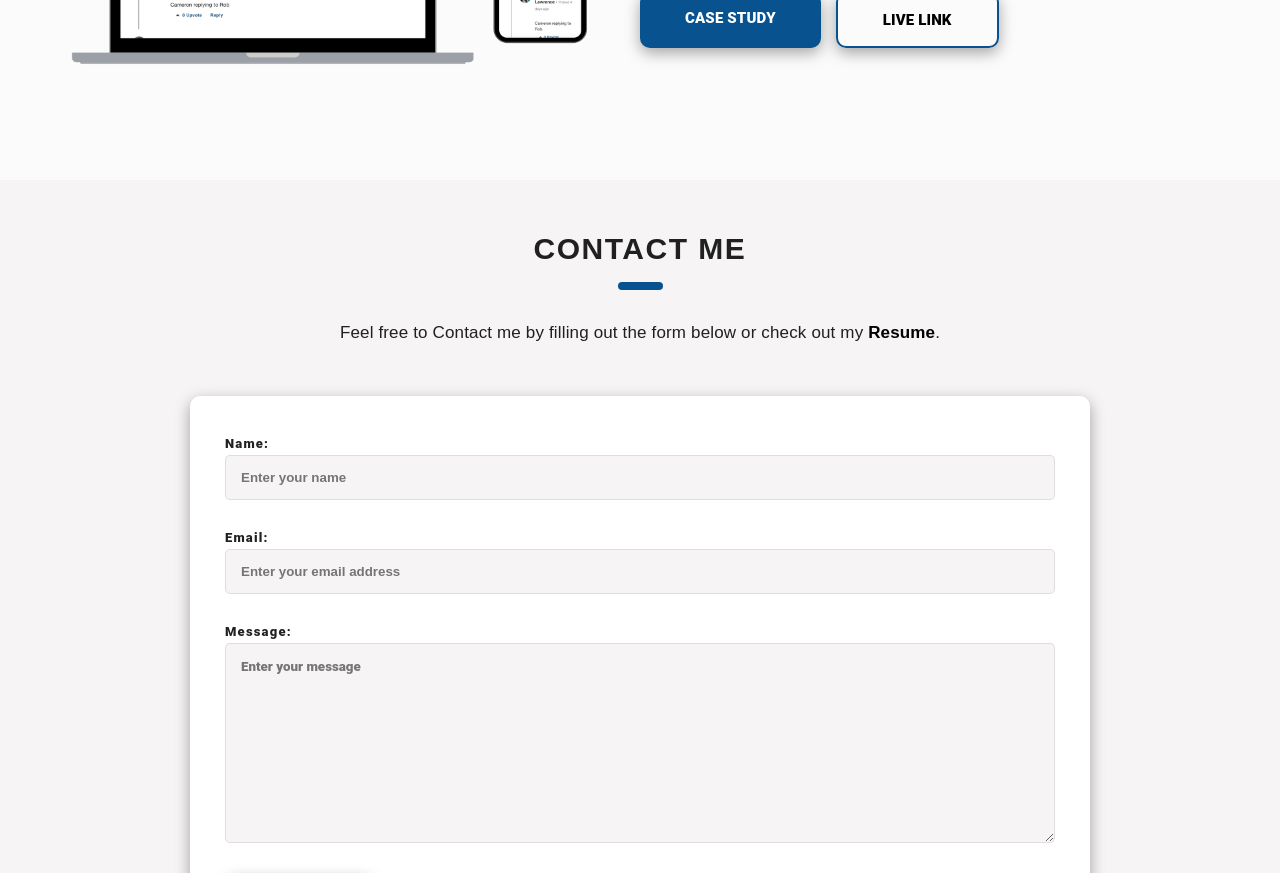
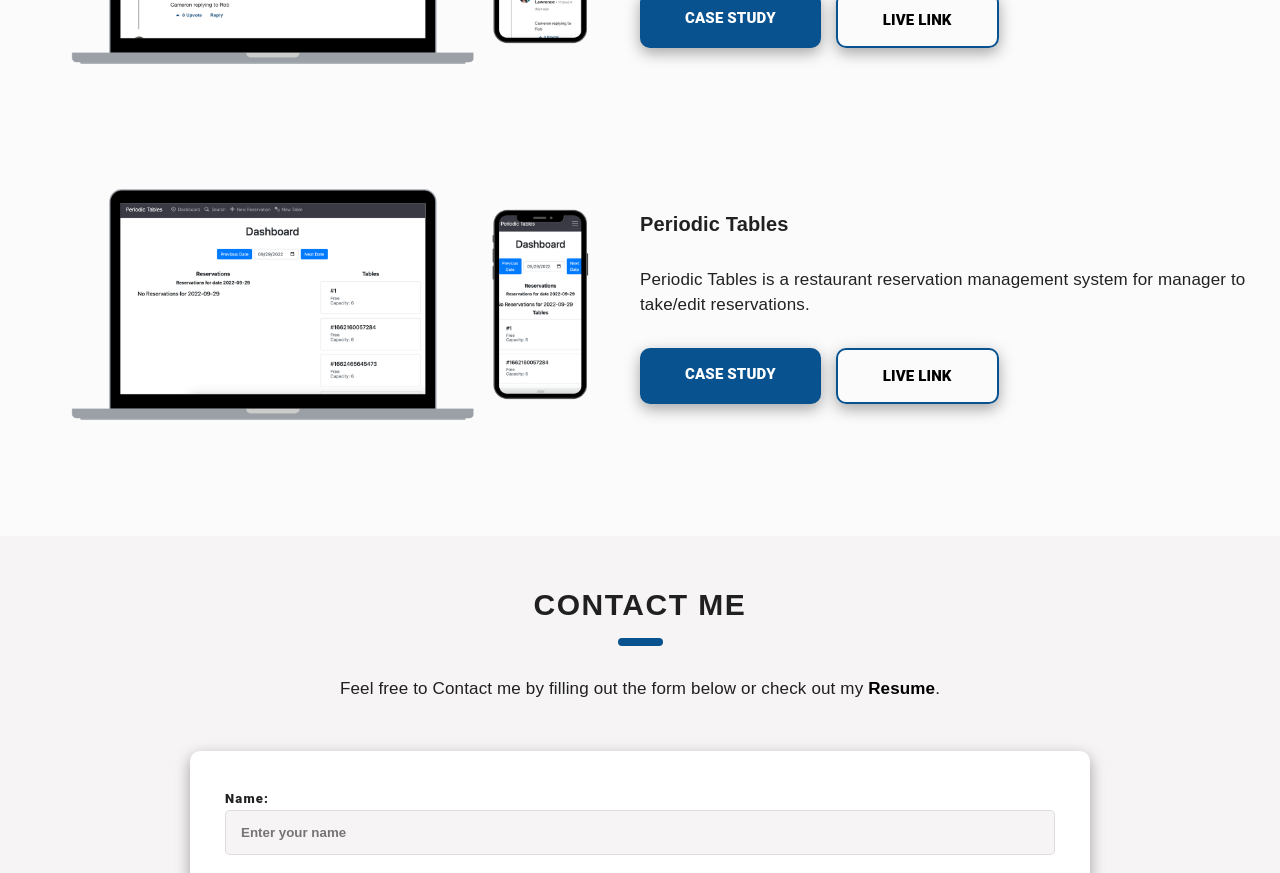
Before and after one commit to aiden-thanhp/portfolio, a React (Create React App) app: page / in a window 1280 px wide. Shown: the part 1920-2793 px from the top of the page. Built offline with nearby package versions, Linux system fonts and the light colour scheme.

Commit message:
add project

```diff
--- a/src/components/Projects/Projects.components.js
+++ b/src/components/Projects/Projects.components.js
@@ -6,6 +6,7 @@ import React from "react";
 import ProjectCard from "./ProjectCard.components";
 
 import GhostAppPic from "../../assets/project-ghost-app.png"
+import PeriodicTablesPic from "../../assets/project-periodic-tables.png"
 
 export const projects = [
     {
@@ -15,6 +16,15 @@ export const projects = [
         link: "https://ghost-app-frontend.vercel.app/",
         description: "Ghost App is a standalone discussion application where pre-added users can join and discuss about a specific topic.",
         overview: "I started this app when I saw the job application for Ghost company. This is more like a function for a bigger project such as social media, forum.",
+        tools: ["HTML", "CSS", "JavaScript", "React", "ExpressJS", "PostgreSQL", "Knex"]
+    },
+    {
+        name: "Periodic Tables",
+        id: "2",
+        image: PeriodicTablesPic,
+        link: "https://restaurant-reservation-rust.vercel.app/dashboard",
+        description: "Periodic Tables is a restaurant reservation management system for manager to take/edit reservations.",
+        overview: "This is a final capstone in my online course. The app will allow managers to see reservations for the selected date, and also the status of available tables in the restaurant. Managers can also search reservation with partial phone numbers and edit those reservations when customers call in. The system will not allow appointments in the past or outside business hours.",
         tools: ["HTML", "CSS", "JavaScript", "React", "ExpressJS", "PostgreSQL", "Knex"]
     }
 ];
```
Also changed, not shown: src/assets/project-periodic-tables.png (added).
